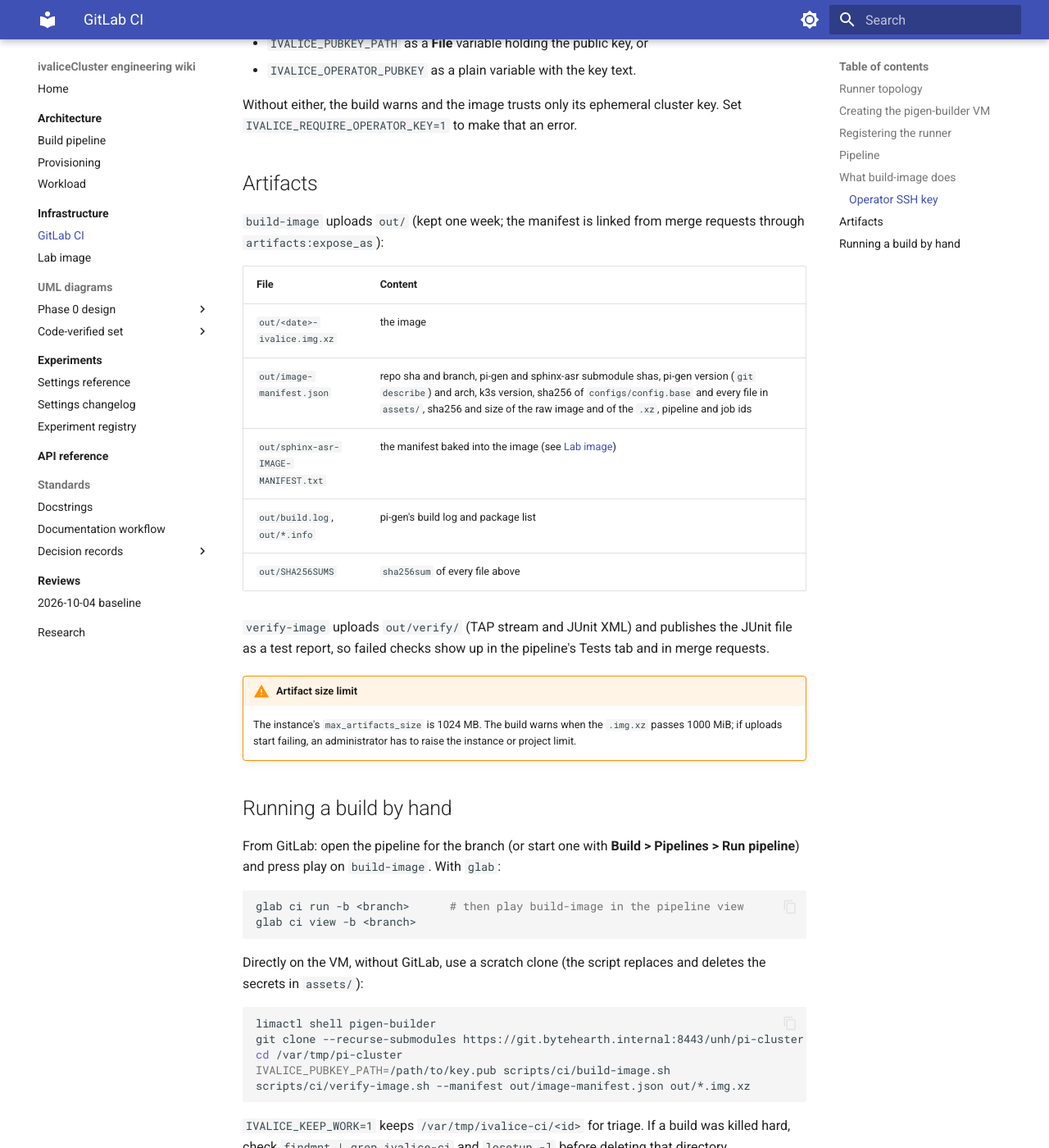
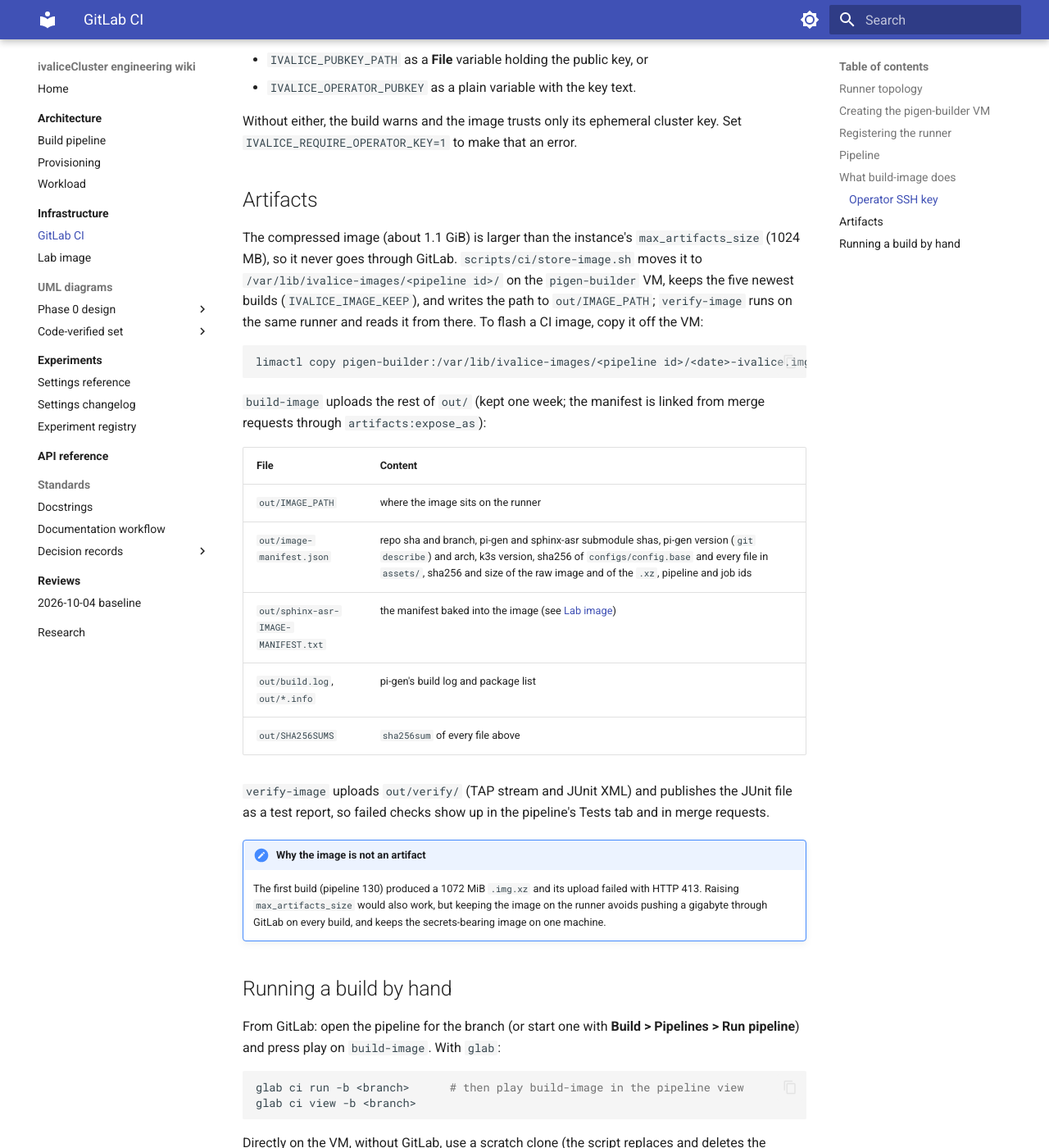
Before and after one commit to ox2afuu/pi-cluster, an MkDocs documentation site: the page built from docs/infra/gitlab-ci.md, in a window 1280 px wide and 1400 px high, scrolled down 3844 px. Shown: the whole window at 82% size. Built offline with MkDocs 1.6.1 and Material for MkDocs 9.7.7, drawn with Linux system fonts in a browser that asks for light colours; some of the changed text lies outside the part shown.

Commit message:
fix(ci): keep the image on the runner instead of uploading it
The first build produced a 1072 MiB .img.xz and the artifact upload
failed with 413 (max_artifacts_size 1024 MB). build-image and
verify-image share the pigen-builder runner, so store-image.sh moves the
image to /var/lib/ivalice-images/<pipeline>/ (newest 5 kept) and writes
out/IMAGE_PATH; artifacts keep only manifests, checksums and logs.

````diff
--- a/docs/infra/gitlab-ci.md
+++ b/docs/infra/gitlab-ci.md
@@ -12,10 +12,10 @@ independent of CI.
     `/root/.ssh/`) and the published default password from
     `configs/config.base` with `PUBKEY_ONLY_SSH=0` and passwordless sudo
     (review finding IC-4, still open). Anyone holding the `.img.xz` can
-    log in to a node flashed from it. Treat the `build-image` artifacts as
-    secret: keep the project private, do not attach images to releases or
-    packages, and do not copy them off the operator's machines. They
-    expire after one week.
+    log in to a node flashed from it. Treat the image store on the
+    runner (`/var/lib/ivalice-images/`) as secret: keep the project
+    private, do not attach images to releases or packages, and do not copy
+    them off the operator's machines. Only the five newest builds are kept.
 
 ## Runner topology
 
@@ -168,12 +168,24 @@ cluster key. Set `IVALICE_REQUIRE_OPERATOR_KEY=1` to make that an error.
 
 ## Artifacts
 
-`build-image` uploads `out/` (kept one week; the manifest is linked from
-merge requests through `artifacts:expose_as`):
+The compressed image (about 1.1 GiB) is larger than the instance's
+`max_artifacts_size` (1024 MB), so it never goes through GitLab.
+`scripts/ci/store-image.sh` moves it to
+`/var/lib/ivalice-images/<pipeline id>/` on the `pigen-builder` VM, keeps
+the five newest builds (`IVALICE_IMAGE_KEEP`), and writes the path to
+`out/IMAGE_PATH`; `verify-image` runs on the same runner and reads it from
+there. To flash a CI image, copy it off the VM:
+
+```sh
+limactl copy pigen-builder:/var/lib/ivalice-images/<pipeline id>/<date>-ivalice.img.xz .
+```
+
+`build-image` uploads the rest of `out/` (kept one week; the manifest is
+linked from merge requests through `artifacts:expose_as`):
 
 | File | Content |
 | --- | --- |
-| `out/<date>-ivalice.img.xz` | the image |
+| `out/IMAGE_PATH` | where the image sits on the runner |
 | `out/image-manifest.json` | repo sha and branch, pi-gen and sphinx-asr submodule shas, pi-gen version (`git describe`) and arch, k3s version, sha256 of `configs/config.base` and every file in `assets/`, sha256 and size of the raw image and of the `.xz`, pipeline and job ids |
 | `out/sphinx-asr-IMAGE-MANIFEST.txt` | the manifest baked into the image (see [Lab image](lab-image.md)) |
 | `out/build.log`, `out/*.info` | pi-gen's build log and package list |
@@ -183,10 +195,12 @@ merge requests through `artifacts:expose_as`):
 publishes the JUnit file as a test report, so failed checks show up in the
 pipeline's Tests tab and in merge requests.
 
-!!! warning "Artifact size limit"
-    The instance's `max_artifacts_size` is 1024 MB. The build warns when
-    the `.img.xz` passes 1000 MiB; if uploads start failing, an
-    administrator has to raise the instance or project limit.
+!!! note "Why the image is not an artifact"
+    The first build (pipeline 130) produced a 1072 MiB `.img.xz` and its
+    upload failed with HTTP 413. Raising `max_artifacts_size` would also
+    work, but keeping the image on the runner avoids pushing a gigabyte
+    through GitLab on every build, and keeps the secrets-bearing image on
+    one machine.
 
 ## Running a build by hand
 
````
Also changed, not shown: .gitlab-ci.yml (+6 -3 lines), 1 other file.
